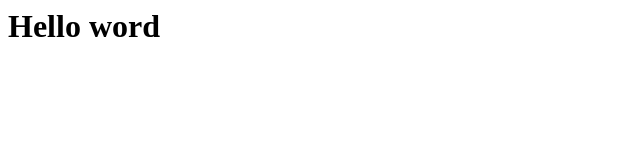
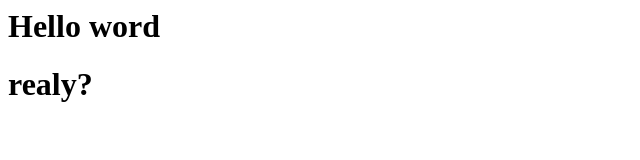
Before and after one commit to olek1olek/Dowladus.github.io, a plain HTML site: page index.html in a window 1280 px wide. Shown: the whole page, without its empty margins (0-640 px from the left). Drawn offline with Linux system fonts and the light colour scheme.

Commit message:
MY frist

```diff
--- a/index.html
+++ b/index.html
@@ -5,5 +5,6 @@
     </head>
     <body>
         <h1>Hello word</h1>
+        <h1>realy?</h1>
     </body>
 </html>
```
